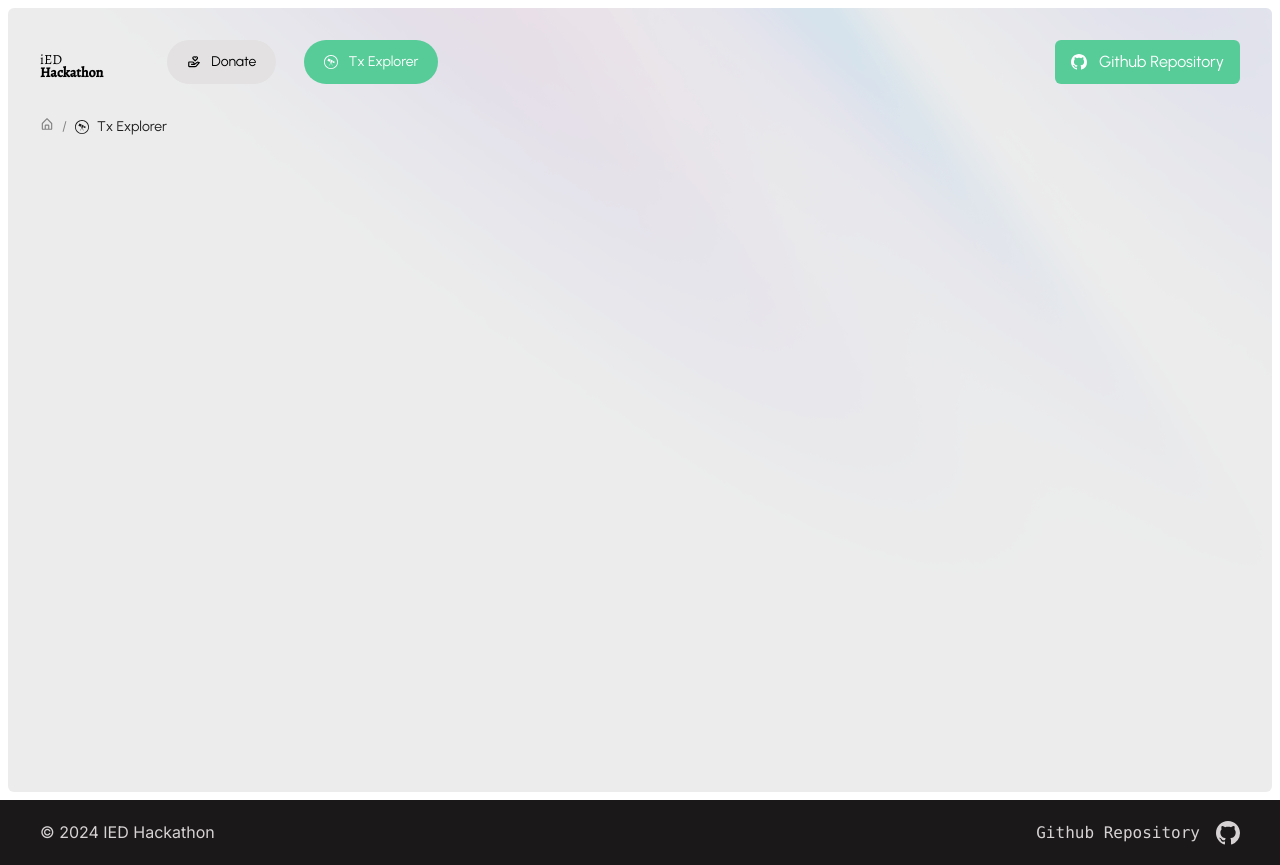
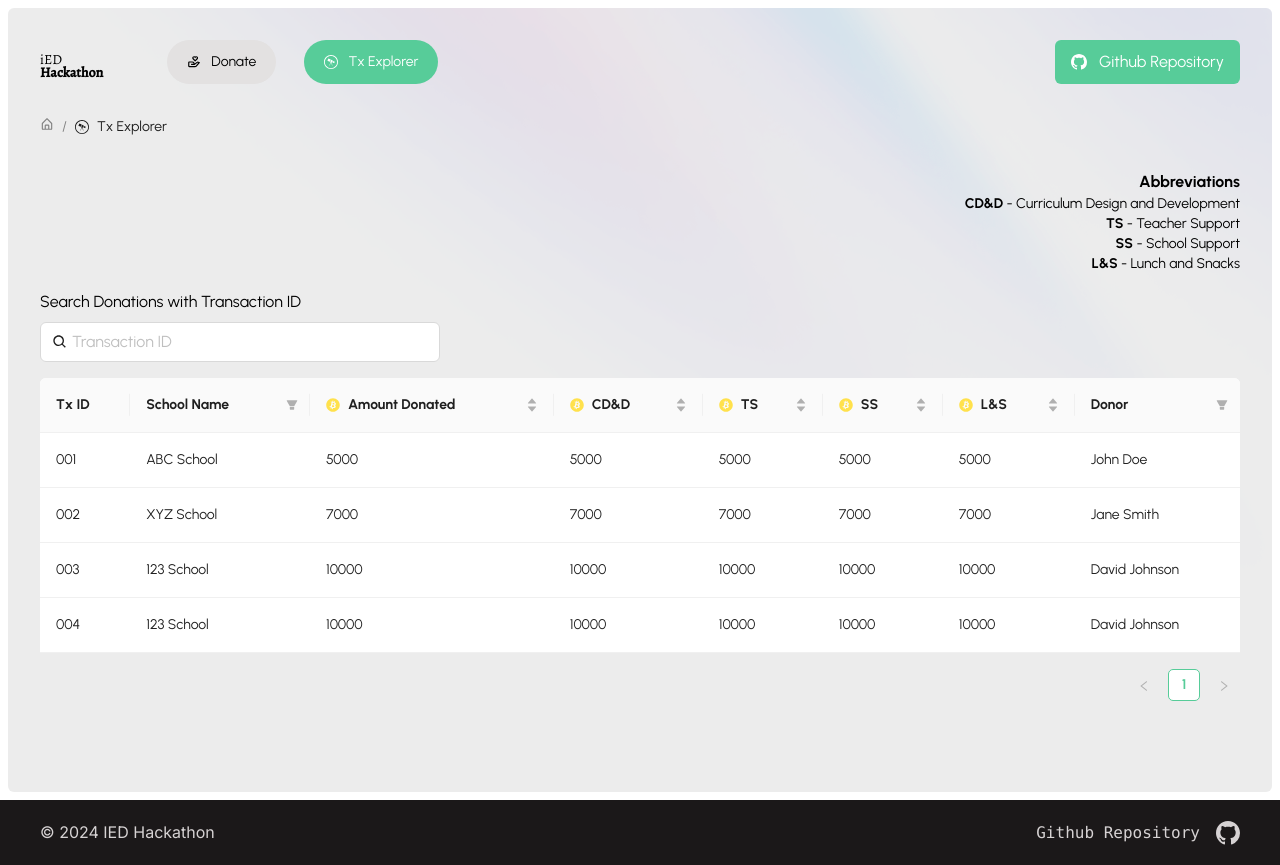
Before and after one commit to icp-hackathons/ied-hack-FE, a Next.js app: page /tx-explorer in a window 1280 px wide. Built offline with nearby package versions, Linux system fonts and the light colour scheme.

Commit message:
add school tx table

```diff
--- a/app/globals.css
+++ b/app/globals.css
@@ -34,6 +34,10 @@ body {
     -ms-overflow-style: none; /* IE and Edge */
     scrollbar-width: none; /* Firefox */
   }
+}
+
+.ant-table-filter-dropdown-btns button.ant-btn-primary {
+  background-color: #57cc99 !important;
 }
 
 .card-btn:before {
--- a/app/tx-explorer/page.tsx
+++ b/app/tx-explorer/page.tsx
@@ -1,6 +1,7 @@
 "use client"
 import { Footer } from "@/components/Footer"
 import { Header } from "@/components/Header"
+import { SchoolTransactions } from "@/components/SchoolTransactions"
 import { Breadcrumb } from "antd"
 import Image from "next/image"
 import React from "react"
@@ -35,7 +36,11 @@ export default function TxExplorerPage() {
         </div>
         <Header />
         <Breadcrumb items={items} className="my-[2rem]" />
+        <div>
+          <SchoolTransactions />
+        </div>
       </div>
+
       <Footer />
     </div>
   )
--- /dev/null
+++ b/components/SchoolTransactions.tsx
@@ -0,0 +1,187 @@
+"use client"
+import React, { useState } from "react"
+import { Input, Table } from "antd"
+import type { TableColumnsType, TableProps } from "antd"
+import { BiSearch } from "react-icons/bi"
+import { FaBitcoin } from "react-icons/fa"
+
+interface DataType {
+  transaction_id: string
+  school_name: string
+  amount_donated: number
+  curriculum_design_and_development: number
+  teacher_support: number
+  school_support: number
+  lunch_and_snacks: number
+  donor: string
+}
+
+const data: DataType[] = [
+  {
+    transaction_id: "001",
+    school_name: "ABC School",
+    amount_donated: 5000,
+    curriculum_design_and_development: 2000,
+    teacher_support: 1000,
+    school_support: 1500,
+    lunch_and_snacks: 500,
+    donor: "John Doe",
+  },
+  {
+    transaction_id: "002",
+    school_name: "XYZ School",
+    amount_donated: 7000,
+    curriculum_design_and_development: 3000,
+    teacher_support: 2000,
+    school_support: 1000,
+    lunch_and_snacks: 1000,
+    donor: "Jane Smith",
+  },
+  {
+    transaction_id: "003",
+    school_name: "123 School",
+    amount_donated: 10000,
+    curriculum_design_and_development: 4000,
+    teacher_support: 3000,
+    school_support: 2000,
+    lunch_and_snacks: 1000,
+    donor: "David Johnson",
+  },
+  {
+    transaction_id: "004",
+    school_name: "123 School",
+    amount_donated: 10000,
+    curriculum_design_and_development: 4000,
+    teacher_support: 3000,
+    school_support: 2000,
+    lunch_and_snacks: 1000,
+    donor: "David Johnson",
+  },
+]
+
+const toFilterArray = (data: DataType[], key: string) => {
+  const hashmap: Record<string, { text: string; value: string }> = {}
+  data.forEach((entry, index) => {
+    hashmap[entry[key as "donor"]] = {
+      text: entry[key as "donor"],
+      value: entry[key as "donor"],
+    }
+  })
+  return Object.values(hashmap)
+}
+
+export const SchoolTransactions: React.FC = () => {
+  const [dataSource, setDataSource] = useState(data)
+  const [value, setValue] = useState("")
+
+  const columns: TableColumnsType<DataType> = [
+    {
+      title: "Tx ID",
+      dataIndex: "transaction_id",
+    },
+    {
+      title: "School Name",
+      dataIndex: "school_name",
+      filters: toFilterArray(data, "school_name"),
+      onFilter: (value: string, record) =>
+        record.school_name.indexOf(value) > -1,
+      filterSearch: true,
+    },
+    {
+      title: (
+        <p className="flex gap-2 items-center">
+          <FaBitcoin className="text-yellow" /> <span>Amount Donated</span>
+        </p>
+      ),
+      dataIndex: "amount_donated",
+      sorter: (a, b) => a.amount_donated - b.amount_donated,
+    },
+    {
+      title: (
+        <p className="flex gap-2 items-center">
+          <FaBitcoin className="text-yellow" /> <span>CD&D</span>
+        </p>
+      ),
+      dataIndex: "amount_donated",
+      sorter: (a, b) =>
+        a.curriculum_design_and_development -
+        b.curriculum_design_and_development,
+    },
+    {
+      title: (
+        <p className="flex gap-2 items-center">
+          <FaBitcoin className="text-yellow" /> <span>TS</span>
+        </p>
+      ),
+      dataIndex: "amount_donated",
+      sorter: (a, b) => a.teacher_support - b.teacher_support,
+    },
+    {
+      title: (
+        <p className="flex gap-2 items-center">
+          <FaBitcoin className="text-yellow" /> <span>SS</span>
+        </p>
+      ),
+      dataIndex: "amount_donated",
+      sorter: (a, b) => a.school_support - b.school_support,
+    },
+    {
+      title: (
+        <p className="flex gap-2 items-center">
+          <FaBitcoin className="text-yellow" /> <span>L&S</span>
+        </p>
+      ),
+      dataIndex: "amount_donated",
+      sorter: (a, b) => a.lunch_and_snacks - b.lunch_and_snacks,
+    },
+    {
+      title: "Donor",
+      dataIndex: "donor",
+      filters: toFilterArray(data, "donor"),
+      onFilter: (value: string, record) => record.donor.indexOf(value) > -1,
+      filterSearch: true,
+    },
+  ]
+  return (
+    <div>
+      <div className="flex items-end flex-col justify-end mb-4">
+        <p className="font-[600]">Abbreviations</p>
+        <ul className="text-sm text-end">
+          <li>
+            <strong>CD&D</strong> - Curriculum Design and Development
+          </li>
+          <li>
+            <strong>TS</strong> - Teacher Support
+          </li>
+          <li>
+            <strong>SS</strong> - School Support
+          </li>
+          <li>
+            <strong>L&S</strong> - Lunch and Snacks
+          </li>
+        </ul>
+      </div>
+      <p className="mb-2">Search Donations with Transaction ID</p>
+      <Input
+        placeholder="Transaction ID"
+        prefix={<BiSearch />}
+        size="large"
+        className="mb-4 md:w-1/3 w-full"
+        value={value}
+        onChange={(e) => {
+          const currValue = e.target.value
+          setValue(currValue)
+          const filteredData = data.filter((entry) =>
+            entry.transaction_id.toLowerCase().includes(currValue.toLowerCase())
+          )
+          setDataSource(filteredData)
+        }}
+      />
+      <Table
+        columns={columns}
+        dataSource={dataSource}
+        className="overflow-x-auto"
+      />
+    </div>
+  )
+}
```
